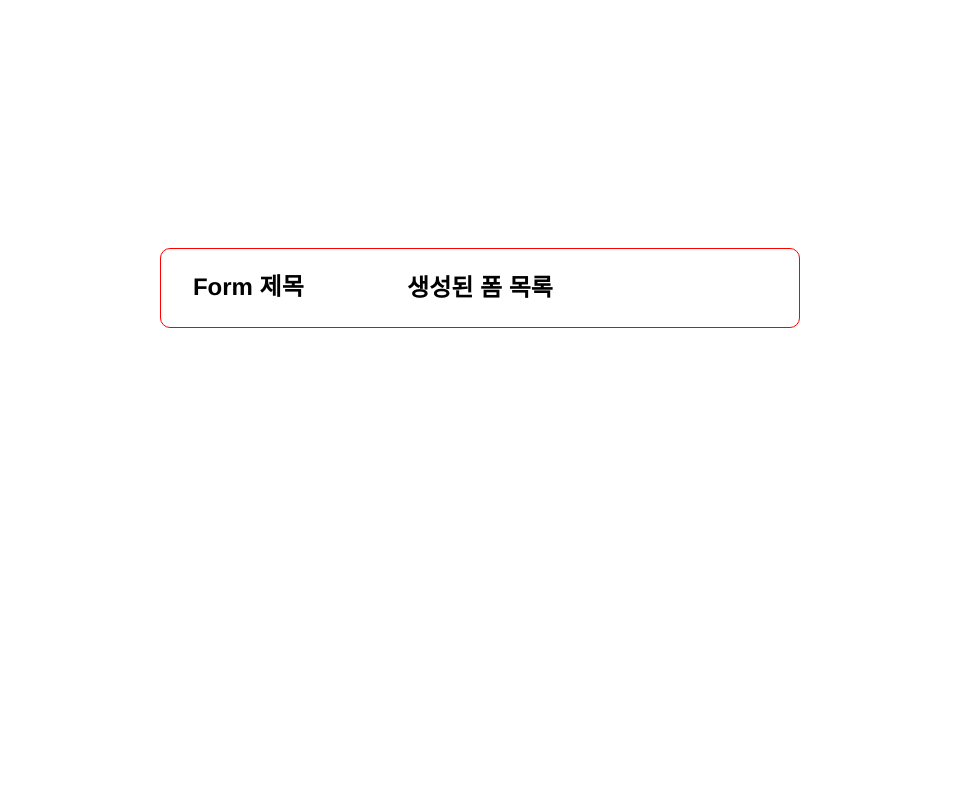
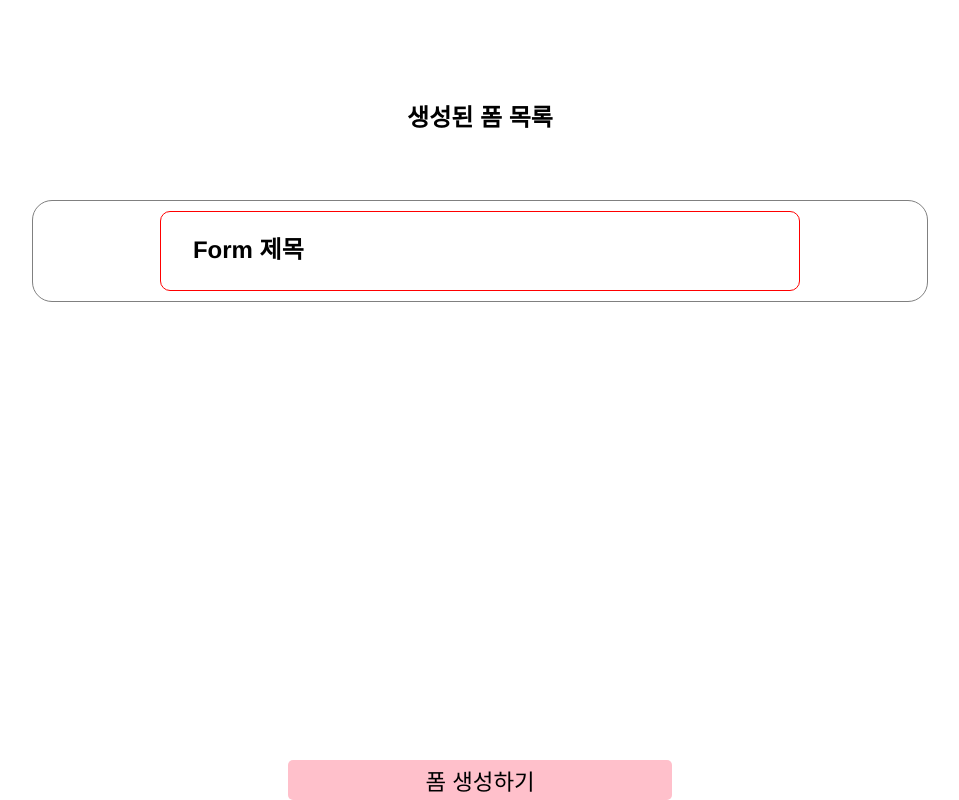
Before and after one commit to WPO-Team-01/wanted-codestates-project-1-7, a React (Create React App) app: page / in a window 1280 px wide. Shown: the whole page, without its empty margins (160-1119 px from the left). Built offline with nearby package versions, Linux system fonts and the light colour scheme; the HTML template or start-up script is replaced by a standard one.

Commit message:
mainPage and FormList

```diff
--- a/src/components/FormList/FormList.js
+++ b/src/components/FormList/FormList.js
@@ -1,6 +1,6 @@
 import styled from 'styled-components';
 
-const Wrapper = styled.div`
+const Wrapper2 = styled.div`
   position: absolute;
   border: 1px solid red;
   width: 50%;
@@ -13,9 +13,9 @@ const Title = styled.h2`
 `;
 function FormList() {
   return (
-    <Wrapper>
+    <Wrapper2>
       <Title>Form 제목</Title>
-    </Wrapper>
+    </Wrapper2>
   );
 }
 export default FormList;
--- a/src/pages/MainPage/MainPage.js
+++ b/src/pages/MainPage/MainPage.js
@@ -2,10 +2,13 @@ import React from 'react';
 import FormList from '@/components/FormList/FormList';
 import styled from 'styled-components';
 
-const Title = styled.h2``;
+const Title = styled.h2`
+  position: absolute;
+  top: 10%;
+`;
 const Button = styled.button`
   position: absolute;
-  top: 70 %;
+  bottom: 0%;
   width: 30%;
   height: 5%;
   background-color: pink;
@@ -19,7 +22,7 @@ const Main = () => {
     <>
       <Title>생성된 폼 목록</Title>
       <FormList />
-      {/* <Button>폼 생성하기</Button> */}
+      <Button>폼 생성하기</Button>
     </>
   );
 };
--- a/src/styles/Container.js
+++ b/src/styles/Container.js
@@ -1,4 +1,4 @@
-import styled from "styled-components";
+import styled from 'styled-components';
 
 export const Container = styled.div`
   display: flex;
@@ -7,8 +7,9 @@ export const Container = styled.div`
   margin: 0 auto;
   margin-top: 200px;
   margin-bottom: 200px;
-  width: 50%;
+  width: 70%;
   height: 100%;
   padding: 50px;
   border-radius: 20px;
+  border: 1px solid grey;
 `;
```
